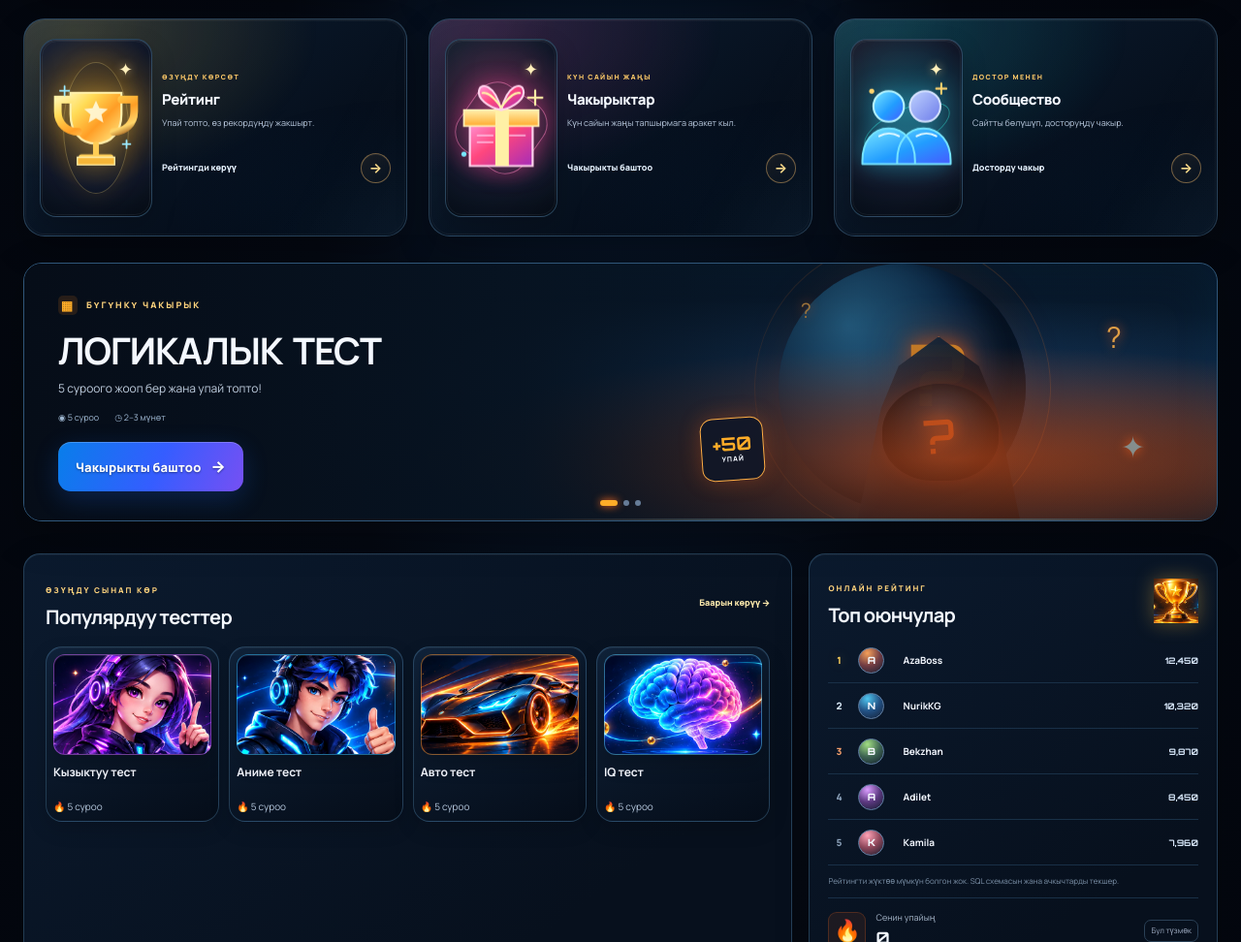
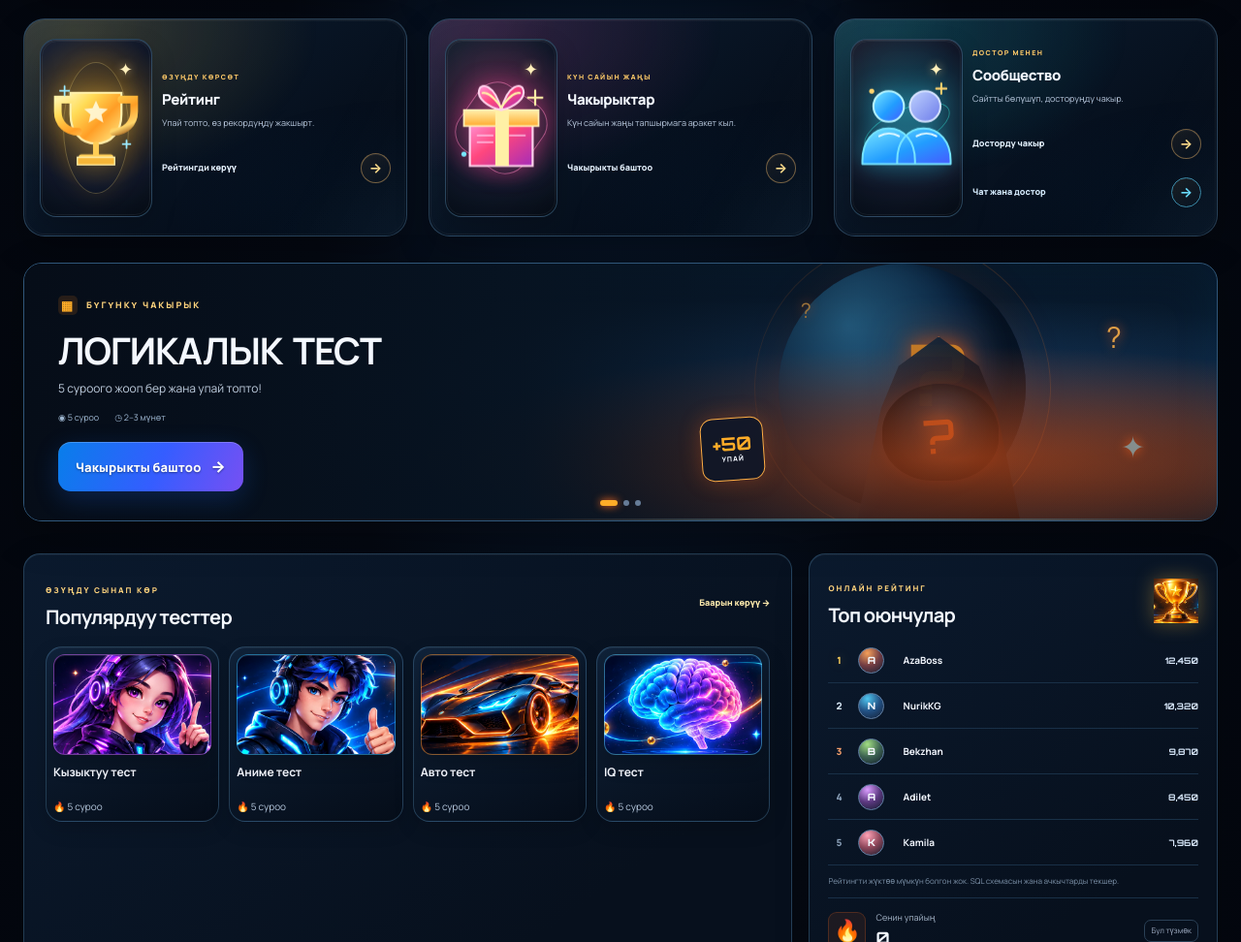
Before and after one commit to azauniverse/azauniverse, a plain HTML site: page index.html in a window 1280 px wide. Shown: the part 1034-2006 px from the top of the page at 97% size. Drawn offline with nearby package versions, Linux system fonts and the light colour scheme; no server answers.

Commit message:
Update index.html

```diff
--- a/index.html
+++ b/index.html
@@ -14,6 +14,7 @@
   <link rel="stylesheet" href="home-premium-v2.css">
   <link rel="stylesheet" href="home-illustrations-v3.css">
   <link rel="stylesheet" href="profile-customization.css">
+  <link rel="stylesheet" href="social-hub.css">
 </head>
 <body>
   <div class="space-noise" aria-hidden="true"></div>
@@ -209,5 +210,6 @@
   <script src="supabase-config.js"></script>
   <script src="app.js"></script>
   <script src="profile-customization.js"></script>
+  <script src="social-hub.js"></script>
 </body>
 </html>
```
